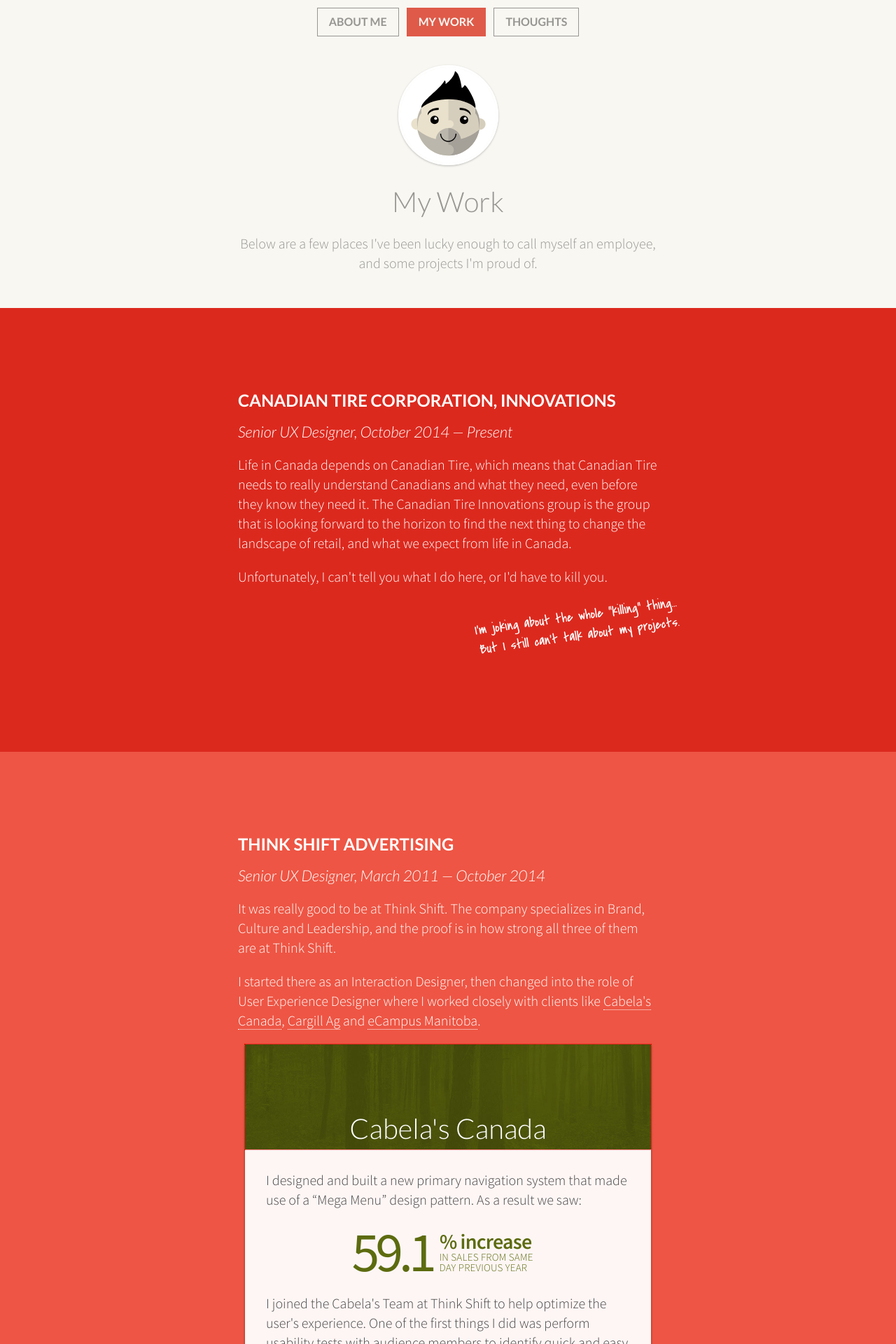
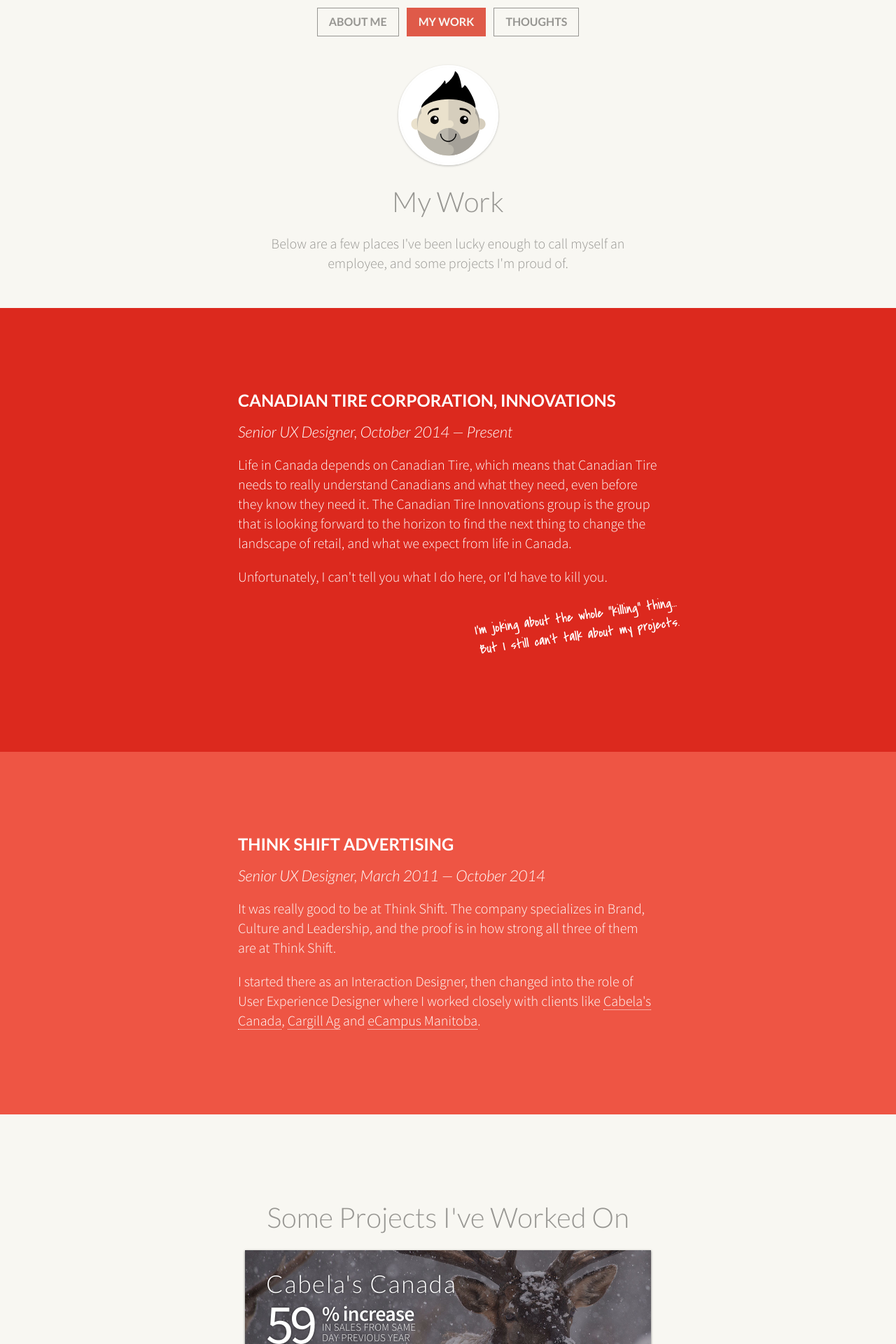
Before and after one commit to devonmitton/devonmitton.github.io, a Jekyll site: the page built from does.html, in a window 1280 px wide. Shown: the top 1920 px of the page at 70% size. Built offline with Jekyll 4.4.1, drawn with Linux system fonts in a browser that asks for light colours; some of the changed text lies outside the part shown.

Commit message:
Finishing work, adding thoughts. Gonna deploy this one.

```diff
--- a/_build/index.html
+++ b/_build/index.html
@@ -9,7 +9,7 @@
   <meta name="viewport" content="width=device-width, initial-scale=1" />
 
   <link href="/assets/stylesheets/me.css" media="all" rel="stylesheet" />
-  <link href="http://fonts.googleapis.com/css?family=Source+Sans+Pro:300,400,600,300italic,400italic,600italic|Lato:300,400,700,300italic,400italic,700italic|Covered+By+Your+Grace|Oswald" rel="stylesheet" />
+  <link href="http://fonts.googleapis.com/css?family=Source+Sans+Pro:300,400,600,300italic,400italic,600italic|Lato:300,400,700,300italic,400italic,700italic|Covered+By+Your+Grace" rel="stylesheet" />
 
   <script src="/assets/javascripts/lib/modernizr-2-8-3.js"></script>
 
--- a/_includes/header.html
+++ b/_includes/header.html
@@ -9,7 +9,7 @@
   <meta name="viewport" content="width=device-width, initial-scale=1" />
 
   <link href="/assets/stylesheets/me.css" media="all" rel="stylesheet" />
-  <link href="http://fonts.googleapis.com/css?family=Source+Sans+Pro:300,400,600,300italic,400italic,600italic|Lato:300,400,700,300italic,400italic,700italic|Covered+By+Your+Grace|Oswald" rel="stylesheet" />
+  <link href="http://fonts.googleapis.com/css?family=Source+Sans+Pro:300,400,600,300italic,400italic,600italic|Lato:300,400,700,300italic,400italic,700italic|Covered+By+Your+Grace" rel="stylesheet" />
 
   <script src="/assets/javascripts/lib/modernizr-2-8-3.js"></script>
 
--- a/assets/stylesheets/me.css
+++ b/assets/stylesheets/me.css
@@ -8,6 +8,17 @@
 */
 
 /*! normalize.css v3.0.2 | MIT License | git.io/normalize */
+* {
+  -webkit-box-sizing: border-box;
+     -moz-box-sizing: border-box;
+          box-sizing: border-box;
+}
+*:before,
+*:after {
+  -webkit-box-sizing: border-box;
+     -moz-box-sizing: border-box;
+          box-sizing: border-box;
+}
 
 html {
   font-family: sans-serif;
@@ -250,6 +261,10 @@
   font-size: 1em;
 }
 
+ul, ol {
+  padding-left: 1em;
+}
+
 /* Utilities
    ========================================================================== */
 .text-center { text-align: center; }
@@ -261,83 +276,58 @@
 
 .container {
   max-width: 600px;
-  margin: 0 auto;
-}
-
+  margin: 0 auto;}
   .container h1, .container h2 {
     text-align: center;
-  position: relative;
-}
+    position: relative;}
 
 .me {
-  padding: 30px 0;
-  text-align: center;
-}
-
+  padding: 30px;
+  text-align: center;}
   .me .portrait {
     border-radius: 50%;
     border: 3px solid #fff;
     box-shadow: 0px 1px 3px rgba(0,0,0,0.25);
-  display: inline-block;
-}
-
+    display: inline-block;}
   .me img {
     border-radius: 50%;
     margin: 0 auto;
     width: 137px;
     height: 137px;
-  display: block;
-}
-
+    display: block;}
   .me h1 span {
-  display: block;
-}
+    display: block;}
 
 .work-link {
-  color: #dc291e;
-}
-
+  color: #dc291e;}
 .twitter-link {
-  color: #28aae1;
-}
+  color: #28aae1;}
 
 .pnav {
   text-align: center;
   font-size: 80%;
   font-family: 'Lato';
   text-transform: uppercase;
-  padding: .7em 0;
-}
-
+  padding: .7em 0;}
   .pnav-items {
     list-style: none;
     margin: 0;
-  padding: 0;
-}
-
+    padding: 0;}
     .pnav-item, .pnav-link {
-  display: inline-block;
-}
-
+      display: inline-block;}
     .pnav-item {
-  margin: 0px .25em;
-}
-
+      margin: 0px .25em;}
       .pnav-link {
         color: inherit;
         text-decoration: none;
         padding: .5em 1em;
         border: 1px solid #979692;
         font-weight: bold;
-  transition: background-color 200ms, color 200ms;
-}
-
+        transition: background-color 200ms, color 200ms;}
         .pnav-link:hover, .active-item .pnav-link {
           text-decoration: none;
           color: #f8f7f2;
-  background-color: #979692;
-}
-
+          background-color: #979692;}
     .active-item .about-me-link { background-color: #334d5c; border-color: #334d5c; }
     .active-item .my-work-link  { background-color: #df5a49; border-color: #df5a49; }
     .active-item .thoughts-link { background-color: #efc94c; border-color: #efc94c; color: #555; }
@@ -347,157 +337,187 @@
   margin-top: 2em;
   margin-bottom: 2em;
   position: relative;
-  top: -10px;
-}
+  top: -10px;}
   .whimsy.left, .whimsy.right{
-  max-width: 50%;
-}
+    max-width: 50%;}
   .whimsy.left {
     margin-right: 50%;
     left: -30px;
-
     -webkit-transform: rotate(8deg);
        -moz-transform: rotate(8deg);
-          transform: rotate(8deg);
-}
+            transform: rotate(8deg);}
   .whimsy.right {
     margin-left: 50%;
     text-align: right;
     right: -30px;
-
     -webkit-transform: rotate(-8deg);
        -moz-transform: rotate(-8deg);
-          transform: rotate(-8deg);
-}
+            transform: rotate(-8deg);}
 
 .page-block {
   padding: 100px 50px;
   background: #aaa;
-  color: #fff;
-}
+  color: #fff;}
 
 .ux-designer {
-  background-color:  #334d5c;
-  color:             #d2e8f5;
-
+  background-color:    #334d5c;
+  color:               #d2e8f5;
   background-image:    url(img/background.quadrille.png),
                        url(img/background.boxes-and-arrows.svg),
                        url(img/background.wireframe.svg);
-
   background-position: top 0 left -20%,
                        bottom 30px right 30px,
                        top 150px left 30px;
-
   background-repeat:   repeat,
                        no-repeat,
                        no-repeat;
-
   background-size:     auto,
                        250px 160px,
-                       200px 300px;
-}
-
-.ux-designer a:hover, .ux-designer a:active { background-color: #d2e8f5; color: #334d5c; }
+                       200px 300px;}
+  .ux-designer a:hover,
+  .ux-designer a:active {
+    background-color: #d2e8f5;
+    color: #334d5c;}
 
 .husband-father {
-  background-color: #45b29d;
-  color:            #d4f9f2;
-
+  background-color:    #45b29d;
+  color:               #d4f9f2;
   background-image:    url(img/background.flower.svg),
                        url(img/background.minecraft.svg);
-
   background-position: top 10px right 30px,
                        bottom 0px left 10%;
-
   background-repeat:   no-repeat,
                        no-repeat;
+  background-size:     200px 280px,
+                       400px 200px;}
+  .husband-father a:hover,
+  .husband-father a:active {
+    background-color: #fff;
+    color: #45b29d;}
+.workplace .container h2 {
+  text-align: left;}
+.canadian-tire {
+  background-color: #dc291e;}
+.think-shift {
+  background-color: #ee5544;}
 
-  background-size:     200px 280px,
-                       400px 200px;
-}
 
-.husband-father a:hover, .husband-father a:active { background-color: #fff; color: #45b29d; }
-
-.workplace .container h2 {
-  text-align: left;
-}
-
-.canadian-tire {
-  background-color: #dc291e;
-}
-
-.think-shift {
-  background-color: #ee5544;
-}
+.projects, .writing {
+  background-color: #f8f7f2;
+  color: #979692;}
 
 .project {
   color: #444;
   padding: 30px;
   box-shadow: 0px 1px 3px rgba(0,0,0,0.5);
   margin: 10px;
-  background: rgba(255, 255, 255, 0.95);
-}
-
+  background: rgba(255, 255, 255, 0.95);}
   .project header {
-  height: 150px;
-  outline: 1px dotted red;
+    height: 170px;
     margin: -30px -30px 30px;
+    padding: 30px;
     position: relative;
     background: #888;
-}
-
+    background-size: cover;
+    background-position: right center;
+    text-shadow: 0px 0px 3px rgba(0,0,0,0.5);}
     .project header h1 {
       margin: 0;
       color: #fff;
+      font-size: 1.75em;
+      text-align: left;
+      letter-spacing: 0.05em;}
+    .project header .photo-credit {
+      font-size: 0.6em;
+      font-weight: normal;
+      letter-spacing: 0.05em;
+      color: #fff;
       position: absolute;
-  bottom: 10px;
-  width: 100%;
-}
+      right: 0;
+      bottom: 0;
+      margin: 5px;}
+  .project h2 {
+    text-align: left;}
 
-.project h2 {
-  text-align: left;
-}
+.project.cabelas header { background-color: #5D6B0F; background-image: url(img/background.cabelas-header.jpg); }
+.project.cargill header { background-color: #638C1C; background-image: url(img/background.cargill-header.jpg); }
+.project.ecampus header { background-color: #FDB813; background-image: url(img/background.ecampus-header.jpg);}
 
-.project.cabelas header { background-color: #5D6B0F; background-image: url(img/background.cabelas-header.jpg); background-size: cover; }
-.project.cargill header { background-color: #638C1C; }
-.project.ecampus header { background-color: #FDB813; }
 
 
 .stat {
-  margin: 0 auto;
   position: relative;
-}
-
-.cabelas .stat { color: #5D6B0F; width: 275px; }
-.cargill .stat { color: #638C1C; width: 230px; }
-.ecampus .stat { color: #FDB813; }
-
+  color: #fff;
+  width: 230px;}
   .stat span {
     display: block;
-  line-height: 1em;
-}
+    line-height: 1em;}
   .stat .number {
     font-weight: 400;
     font-size: 4em;
     letter-spacing: -0.075em;
-}
+    width: 80px;}
   .stat .delta {
     font-weight: bold;
     font-size: 1.5em;
     position: absolute;
     top: 10px;
-  right: 18px;
-  letter-spacing: -0.025em;
-}
+    left: 80px;
+    letter-spacing: -0.025em;}
   .stat .details {
     text-transform: uppercase;
     font-size: .75em;
     width: 140px;
     height: 30px;
     position: absolute;
-  right: 10px;
-  bottom: 10px;
-  letter-spacing: 0.015em;
+    left: 80px;
+    top: 2.5em;
+    letter-spacing: 0.015em;}
+
+.services {
+  list-style: none;
+  margin: 0;
+  padding: 0;
+  text-align: center}
+  .service {
+    display: inline-block;
+    margin: 0 .25em;
+    width: 80px;
+    height: 110px;}
+    .service img {
+      display: block;
+      width: 80px;
+      height: 80px;
+      border-radius: 50%;
+      border: 1px solid #ccc;}
+    .service span {
+      display: block;
+      font-size: .65em;
+      font-weight: normal;
+      line-height: 20px;
+      height: 20px;
+      overflow: hidden;
+      text-overflow: ellipsis;}
+
+.speaking {
+  background: #efc94c;
+  color: #555;
+}
+
+.video-wrapper {
+  position: relative;
+  padding-bottom: 56.25%; /* 16:9 */
+  padding-top: 25px;
+  height: 0;
+}
+
+
+.video-wrapper iframe {
+  position: absolute;
+  top: 0;
+  left: 0;
+  width: 100%;
+  height: 100%;
 }
 
 /* Media Queries
@@ -507,6 +527,11 @@
   body { font-size: 16px; }
 
   .page-block { padding: 75px 40px; }
+
+  .stat          { width: ; }
+  .stat .number  { width: 70px; letter-spacing: 0; }
+  .stat .delta   {  left: 70px; }
+  .stat .details {  left: 70px; top: 35px;  }
 
 }
 
@@ -521,10 +546,32 @@
   .whimsy.right { right: -10px; }
   .whimsy.left  {  left: -10px;}
 
+  .stat .details { font-weight: normal; }
+
 }
 
 @media screen and (max-width: 350px) {
 
+  body { font-size: 14px; }
   h1 { font-size: 1.7em; }
 
+  .page-block   { padding: 30px 20px; }
+  .whimsy.right { right: 10px; }
+  .whimsy.left  {  left: 10px;}
+
+  .project {
+    margin-right: 0;
+    margin-left: 0;
   }
+
+  .service      { width: 60px; }
+  .service span { width: 60px; }
+  .service img {
+    width: 60px;
+    height: 60px;
+  }
+
+  .stat { width: 220px;}
+
+
+}
--- a/does.html
+++ b/does.html
@@ -23,57 +23,83 @@
         <h3>Senior UX Designer, March 2011 &mdash; October 2014</h3>
         <p>It was really good to be at Think Shift. The company specializes in Brand, Culture and Leadership, and the proof is in how strong all three of them are at Think Shift.</p>
         <p>I started there as an Interaction Designer, then changed into the role of User Experience Designer where I worked closely with clients like <a href="http://cabelas.ca/" target="_blank">Cabela's Canada</a>, <a href="http://cargillag.ca" target="_blank">Cargill Ag</a> and <a href="http://ecampusmanitoba.com" target="_blank">eCampus Manitoba</a>.</p>
+    </div>
+</section>
+
+<section class="page-block projects">
+    <div class="container">
+
+        <h1>Some Projects I've Worked On</h1>
 
         <article class="project cabelas">
             <header>
                 <h1>Cabela&#39;s Canada</h1>
+                <div class="stat">
+                    <span class="number">59</span>
+                    <span class="delta">% increase</span>
+                    <span class="details">in sales from same day previous year</span>
+                </div>
+                <p class="photo-credit">Photo Credit: <a href="https://flic.kr/p/dN7gqR" target="_blank">Vladimir Naumoff</a></p>
             </header>
 
-            <p>I designed and built a new primary navigation system that made use of a &ldquo;Mega Menu&rdquo; design pattern. As a result we saw:</p>
+            <p>I helped Cabeala&#39; fine tune their website response times and optimize the experience of shopping and buying.</p>
 
-            <div class="stat">
-                <span class="number">59.1</span>
-                <span class="delta">% increase</span>
-                <span class="details">in sales from same day previous year</span>
-            </div>
-
-            <p>I joined the Cabela&#39;s Team at Think Shift to help optimize the user's experience. One of the first things I did was perform usability tests with audience members to identify quick and easy opportunities for improvement.</p>
-            <p>The results of the tests showed that the website was a bit sluggish and people were frustrated with the primary navigation.</p>
-            <ul>
-                <li>I designed and prototyped the new mega menu system to help people find the right path, and get them to product quicker.</li>
-                <li>I rewrote JavaScript to load the bulk of it after the page was loaded and optimized images and CSS. We reduced load times from eight seconds to one.</li>
+            <ul class="services">
+                <li class="service">
+                    <img src="/assets/images/icon.usability-testing.svg" alt="User Tests" />
+                    <span>User Tests</span>
+                </li>
+                <li class="service">
+                    <img src="/assets/images/icon.performance.svg" alt="Performance" />
+                    <span>Performance</span>
+                </li>
+                <li class="service">
+                    <img src="/assets/images/icon.ui-design.svg" alt="UI Design" />
+                    <span>UI Design</span>
+                </li>
             </ul>
 
-            <p>Other design work I began for Cabela&#39;s included:</p>
             <ul>
-                <li>Redesigning the product details pages to make it easier to choose product options (not yet deployed).</li>
-                <li>Redesigning the product listings pages for better promotions, and preparation for a responsive overhaul (not yet deployed).</li>
-                <li>Redesigning the checkout process to reduce dropoff and increase conversions by simplifying the process (not yet deployed).</li>
+                <li>I performed usability tests to find opportunities for quick and easy fixes to the website experience.</li>
+                <li>I fine-tuned the performance of the website, reducing load times from <strong>eight</strong> seconds down to <strong>one</strong>.</li>
+                <li>I tweaked and optimized the user interface to help people shop and purchase easier.</li>
             </ul>
+
             <p class="text-center">Visit the <a href="http://cabelas.ca" target="_blank">Cabela&#39;s Canada</a> Website.</p>
         </article>
 
         <article class="project cargill">
             <header>
-                <h1>CargillAg</h1>
+                <h1>Cargill Ag Canada</h1>
+                <div class="stat">
+                    <span class="number">60</span>
+                    <span class="delta">% decrease</span>
+                    <span class="details">in visitor bounces</span>
+                </div>
+                <p class="photo-credit">Photo Credit: <a href="https://flic.kr/p/qx7ZES" target="_blank">Susanne Nilsson</a></p>
             </header>
 
-            <p>CargillAg Canada needed to redesign their website, and amalgamate six separate websites into one single site to rule them all.</p>
-            <p>I designed the information design to join these sites together. As a result we saw:</p>
+            <p>I helped Cargill take six websites and combine them into one to rule them all to help people find what they're looking for.</p>
 
-            <div class="stat">
-                <span class="number">60</span>
-                <span class="delta">% decrease</span>
-                <span class="details">in visitor bounces</span>
-            </div>
+            <ul class="services">
+                <li class="service">
+                    <img src="/assets/images/icon.information-architecture.svg" alt="Information Architecture" />
+                    <span>Info Design</span>
+                </li>
+                <li class="service">
+                    <img src="/assets/images/icon.user-flows.svg" alt="User Flows" />
+                    <span>User Flows</span>
+                </li>
+                <li class="service">
+                    <img src="/assets/images/icon.wireframes.svg" alt="Wireframes" />
+                    <span>Wireframes</span>
+                </li>
+            </ul>
 
-            <p>My role on the project involved:</p>
             <ul>
-                <li>Creating content models for copywriter templates, CMS structure, and content relationships</li>
-                <li>Designing wireframes for website templates</li>
-                <li>Designing user flows for website navigation structure</li>
-                <li>Performing usability testing</li>
-                <li>Creating recommendations for performance and usability optimizations</li>
+                <li>I restructured six websites into a single website, created content models and copywriting templates.</li>
+                <li>I created a navigation hierarchy that makes it easy for people to find what they're looking for.</li>
+                <li>I collaborated with the team to create wireframes for the interfaces.</li>
             </ul>
 
             <p class="text-center">Visit the <a href="http://cargillag.ca" target="_blank">CargillAg Canada</a> website.</p>
@@ -82,27 +108,36 @@
         <article class="project ecampus">
             <header>
                 <h1>eCampus Manitoba</h1>
+                <div class="stat">
+                    <span class="number">34</span>
+                    <span class="delta">% increase</span>
+                    <span class="details">in pages visited per session</span>
+                </div>
+                <p class="photo-credit">Photo Credit: <a href="https://flic.kr/p/dYocqw" target="_blank">AJ Batac</a></p>
             </header>
 
-            <p class="intro">Lorem ipsum dolor sit amet, consectetur adipisicing elit. Consequatur ipsa fugiat, id eum magnam porro molestiae, sequi atque quam ut aliquid maiores blanditiis hic repellat optio eveniet modi ex minus.</p>
+            <p>I helped eCampus Manitoba create a website that is easy to understand, so eCampus can make the process of getting an education easy to understand.</p>
 
-            <h2>What I Did</h2>
-            <ul>
-                <li>Information Design</li>
-                <li>Wireframes, User Flows &amp; StoryBoards</li>
-                <li>Usability Testing</li>
-                <li>Usability Optimizatios</li>
-                <li>Redesigned "Help Centre"</li>
+            <ul class="services">
+                <li class="service">
+                    <img src="/assets/images/icon.information-architecture.svg" alt="Information Architecture" />
+                    <span>Info Design</span>
+                </li>
+                <li class="service">
+                    <img src="/assets/images/icon.usability-testing.svg" alt="User Tests" />
+                    <span>User Tests</span>
+                </li>
+                <li class="service">
+                    <img src="/assets/images/icon.ui-design.svg" alt="UI Design" />
+                    <span>UI Design</span>
+                </li>
             </ul>
 
-            <h2>Results</h2>
             <ul>
-                <li>Stat 1</li>
-                <li>Stat 2</li>
-                <li>Stat 3</li>
+                <li>I structured the website and created content models.</li>
+                <li>I performed usability tests on the website to ensure our efforts were working or not.</li>
+                <li>I designed a revised Help Centre which provides website visitors to find information on their own, and reduce the calls into the office.</li>
             </ul>
-
-            <h2>Examples</h2>
         </article>
 
     </div>
```
Also changed, not shown: thinks.html (+14 -1 lines), assets/images/icon.information-architecture.svg (added), assets/images/icon.performance.svg (added), assets/images/icon.ui-design.svg (added), assets/images/icon.usability-testing.svg (added), assets/images/icon.user-flows.svg (added), assets/images/icon.wireframes.svg (added), assets/stylesheets/img/background.cabelas-header.jpg, assets/stylesheets/img/background.cargill-header.jpg (added), assets/stylesheets/img/background.ecampus-header.jpg (added). Lines whose indentation alone changed are shown as unchanged.
